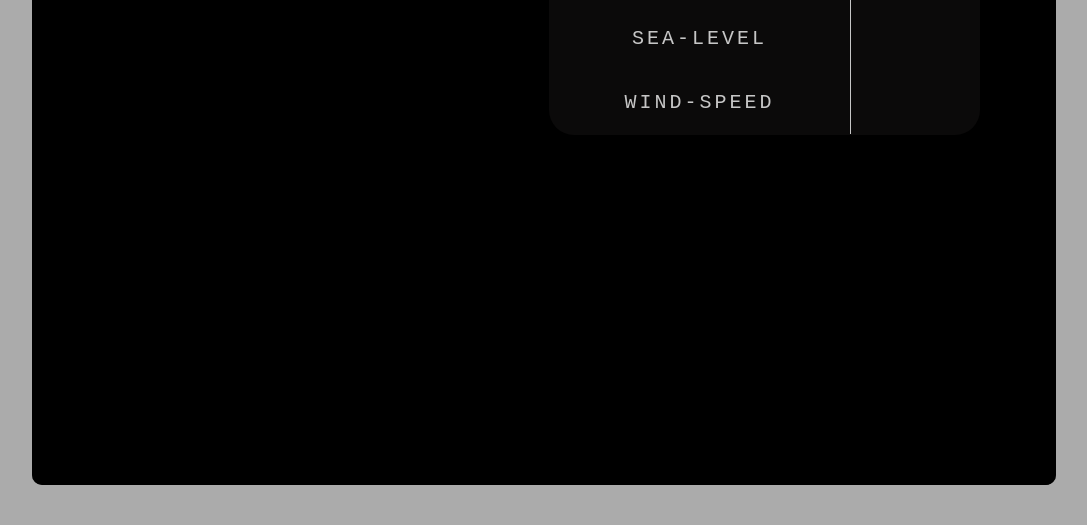
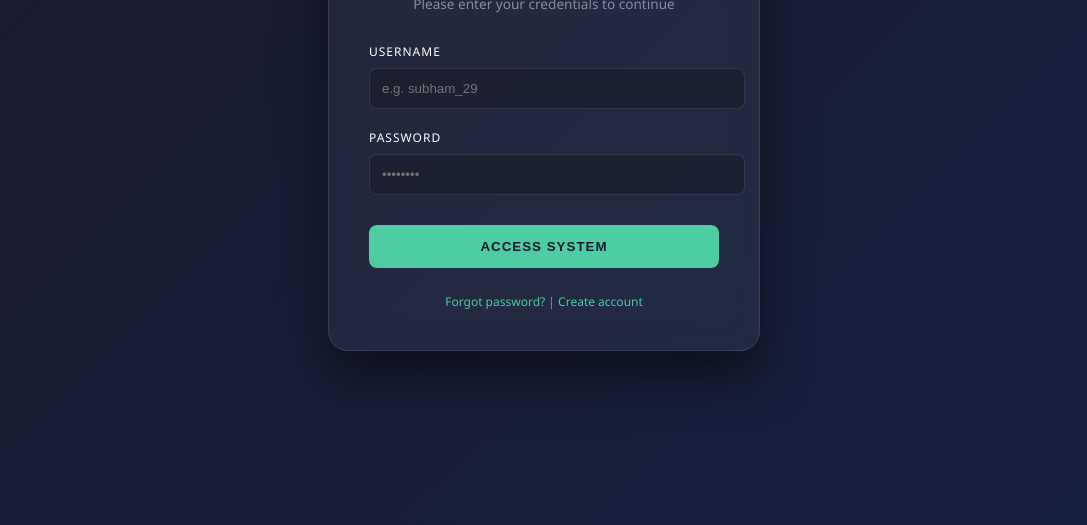
Before and after one commit to KAUSHANISEN/Weather-App, a website: page index.html in a window 1280 px wide. Shown: the part 275-800 px from the top of the page, without its empty margins (96-1183 px from the left). Drawn offline with nearby package versions, Linux system fonts and the light colour scheme; no server answers.

Commit message:
add login box

```diff
--- a/index.html
+++ b/index.html
@@ -5,10 +5,36 @@
     <meta name="viewport" content="width=device-width, initial-scale=1.0">
     <title> Weather-app </title>
     <link rel="stylesheet" href="style.css">
-    <script src='./script.js' defer></script>
     <script src="https://unpkg.com/lucide@latest"></script>
 </head>
 <body>
+    <div id="auth-wrapper">
+    <div class="login-card">
+        <div class="grain-overlay"></div>
+        <div class="login-header">
+            <h1>Weather.OS</h1>
+            <p>Please enter your credentials to continue</p>
+        </div>
+
+        <div class="input-group">
+            <label for="username">Username</label>
+            <input type="text" id="username" placeholder="e.g. subham_29" autocomplete="off">
+        </div>
+
+        <div class="input-group">
+            <label for="password">Password</label>
+            <input type="password" id="password" placeholder="••••••••">
+        </div>
+
+        <button id="login-btn" onclick="handleLogin()">Access System</button>
+
+        <div class="footer-links">
+            <a href="#">Forgot password?</a>
+            <span> | </span>
+            <a href="#">Create account</a>
+        </div>
+    </div>
+    </div>
     <div class="main-container">
         <div class="blur-div" ></div>
         <div class="sub-container">
@@ -54,5 +80,6 @@
        </div>
 
     </div>
+    <script src='./script.js'></script>
 </body>
 </html>
--- a/script.js
+++ b/script.js
@@ -153,8 +153,42 @@ newresult.addEventListener("click", () => {
     console.log("clicked here")
     fetchMonthlyWeather(query)
 
-  })
+  });
 
 
 
 });
+
+async function handleLogin() {
+    const userField = document.getElementById('username').value;
+    const passField = document.getElementById('password').value;
+
+    const success = await LoginUser(userField, passField);
+
+    if (success) {
+        document.getElementById('auth-wrapper').style.display = 'none';
+        document.querySelector('.main-container').style.display = 'block';
+    }
+}
+
+
+
+async function LoginUser(username,password){
+  const formData=new FormData();
+  formData.append('username',username);
+  formData.append('password',password);
+
+  const response= await fetch ("http://127.0.0.1:8000/login", {
+    method: "POST",
+    body: formData
+  })
+  if (response.ok){
+    const data=await response.json();
+    localStorage.setItem("token",data.access_token);
+    alert("Login Successful");
+    return true;
+  }else{
+    alert("Login failed. Check your credentials");
+    return false;
+  }
+}
--- a/style.css
+++ b/style.css
@@ -1,4 +1,117 @@
+/* Styling for the background of the login page */
+#auth-wrapper {
+    position: fixed;
+    top: 0;
+    left: 0;
+    width: 100%;
+    height: 100vh;
+    background: linear-gradient(135deg, #1a1a2e 0%, #16213e 100%);
+    display: flex;
+    justify-content: center;
+    align-items: center;
+    z-index: 9999;
+    font-family: 'Segoe UI', Tahoma, Geneva, Verdana, sans-serif;
+}
 
+/* The Glassmorphism Card */
+.login-card {
+    background: rgba(255, 255, 255, 0.05);
+    backdrop-filter: blur(15px);
+    border: 1px solid rgba(255, 255, 255, 0.1);
+    padding: 40px;
+    border-radius: 20px;
+    width: 350px;
+    box-shadow: 0 25px 50px rgba(0, 0, 0, 0.5);
+    position: relative;
+    overflow: hidden;
+}
+
+/* Adding a grainy/retro texture effect */
+.grain-overlay {
+    position: absolute;
+    top: 0; left: 0; width: 100%; height: 100%;
+    opacity: 0.03;
+    pointer-events: none;
+}
+
+.login-header h1 {
+    color: #fff;
+    font-size: 2rem;
+    margin-bottom: 10px;
+    letter-spacing: 3px;
+    text-transform: uppercase;
+    text-align: center;
+}
+
+.login-header p {
+    color: #8a8da3;
+    font-size: 0.85rem;
+    text-align: center;
+    margin-bottom: 30px;
+}
+
+.input-group {
+    margin-bottom: 20px;
+}
+
+.input-group label {
+    display: block;
+    color: #fff;
+    font-size: 0.75rem;
+    margin-bottom: 8px;
+    text-transform: uppercase;
+    letter-spacing: 1px;
+}
+
+.input-group input {
+    width: 100%;
+    padding: 12px;
+    background: rgba(0, 0, 0, 0.2);
+    border: 1px solid rgba(255, 255, 255, 0.1);
+    border-radius: 8px;
+    color: #fff;
+    outline: none;
+    transition: 0.3s;
+}
+
+.input-group input:focus {
+    border-color: #4ecca3;
+    background: rgba(0, 0, 0, 0.4);
+}
+
+/* Neon Glow Button */
+#login-btn {
+    width: 100%;
+    padding: 14px;
+    background: #4ecca3;
+    border: none;
+    border-radius: 8px;
+    color: #1a1a2e;
+    font-weight: bold;
+    cursor: pointer;
+    text-transform: uppercase;
+    letter-spacing: 1px;
+    transition: 0.3s;
+    margin-top: 10px;
+}
+
+#login-btn:hover {
+    background: #45b291;
+    box-shadow: 0 0 20px rgba(78, 204, 163, 0.4);
+    transform: translateY(-2px);
+}
+
+.footer-links {
+    margin-top: 25px;
+    text-align: center;
+    font-size: 0.75rem;
+    color: #8a8da3;
+}
+
+.footer-links a {
+    color: #4ecca3;
+    text-decoration: none;
+}
 
 
 *{
```
